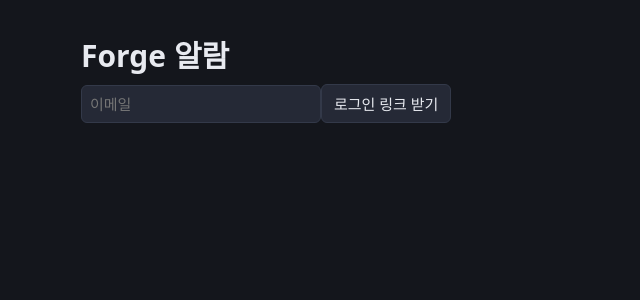
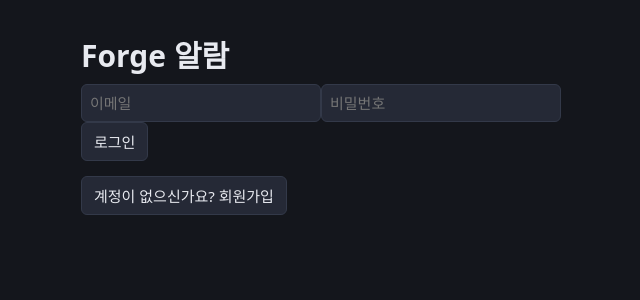
Before and after one commit to jdok88/forge, a React (Vite) app: page / in a window 1280 px wide. Shown: the top 300 px of the page, without its empty margins (295-935 px from the left). Built offline with nearby package versions, Linux system fonts and the light colour scheme; no server answers; the database is empty.

Commit message:
Login — 매직링크 대신 이메일+비밀번호 로그인/회원가입으로 전환 (재로그인 마찰 제거)

```diff
--- a/src/routes/Login.tsx
+++ b/src/routes/Login.tsx
@@ -1,35 +1,69 @@
 import { useState } from 'react'
 import { supabase } from '../lib/supabase'
 
+function translateError(message: string): string {
+  if (message === 'Invalid login credentials') return '이메일 또는 비밀번호가 올바르지 않습니다.'
+  if (message === 'User already registered') return '이미 가입된 이메일입니다. 로그인해 주세요.'
+  return message
+}
+
 export function Login() {
+  const [mode, setMode] = useState<'login' | 'signup'>('login')
   const [email, setEmail] = useState('')
-  const [sent, setSent] = useState(false)
+  const [password, setPassword] = useState('')
   const [error, setError] = useState<string | null>(null)
+  const [busy, setBusy] = useState(false)
 
-  async function send(e: React.FormEvent) {
+  async function submit(e: React.FormEvent) {
     e.preventDefault()
     setError(null)
-    const { error } = await supabase.auth.signInWithOtp({
-      email,
-      options: { emailRedirectTo: window.location.origin + import.meta.env.BASE_URL },
-    })
-    if (error) setError(error.message)
-    else setSent(true)
-  }
 
-  if (sent) {
-    return <p>{email} 로 로그인 링크를 보냈습니다. 메일함을 확인하세요.</p>
+    if (!email.trim()) {
+      setError('이메일을 입력해 주세요.')
+      return
+    }
+    if (password.length < 6) {
+      setError('비밀번호는 6자 이상이어야 합니다.')
+      return
+    }
+
+    setBusy(true)
+    try {
+      const { error } =
+        mode === 'login'
+          ? await supabase.auth.signInWithPassword({ email, password })
+          : await supabase.auth.signUp({ email, password })
+      if (error) setError(translateError(error.message))
+    } finally {
+      setBusy(false)
+    }
   }
 
   return (
-    <form onSubmit={send}>
+    <form onSubmit={submit}>
       <h1>Forge 알람</h1>
       <input
         type="email" required value={email} placeholder="이메일"
+        autoComplete="email"
         onChange={e => setEmail(e.target.value)}
       />
-      <button type="submit">로그인 링크 받기</button>
-      {error && <p role="alert">{error}</p>}
+      <input
+        type="password" required value={password} placeholder="비밀번호"
+        autoComplete={mode === 'login' ? 'current-password' : 'new-password'}
+        onChange={e => setPassword(e.target.value)}
+      />
+      <button type="submit" disabled={busy}>
+        {mode === 'login' ? '로그인' : '회원가입'}
+      </button>
+      {error && <p role="alert" style={{ color: 'var(--danger)' }}>{error}</p>}
+      <p>
+        <button
+          type="button"
+          onClick={() => { setMode(mode === 'login' ? 'signup' : 'login'); setError(null) }}
+        >
+          {mode === 'login' ? '계정이 없으신가요? 회원가입' : '이미 계정이 있으신가요? 로그인'}
+        </button>
+      </p>
     </form>
   )
 }
```
